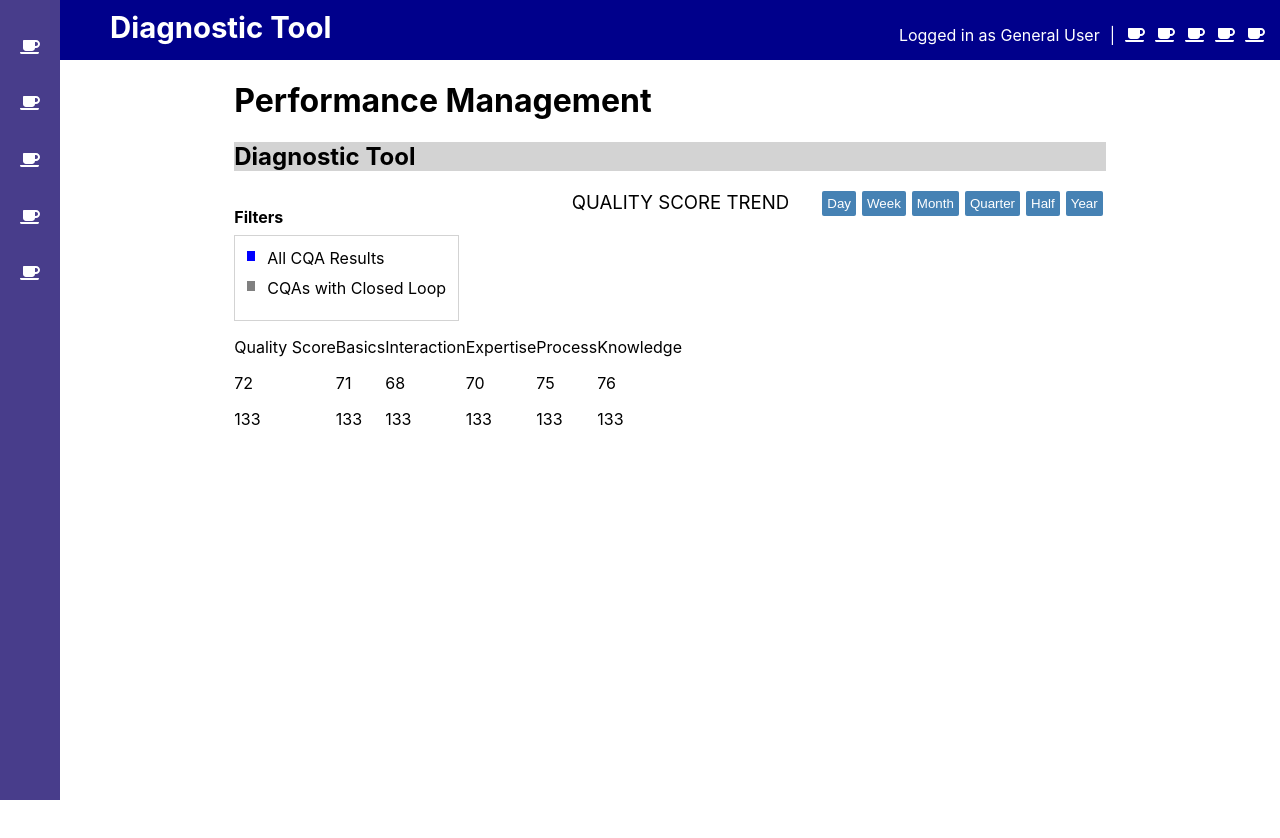
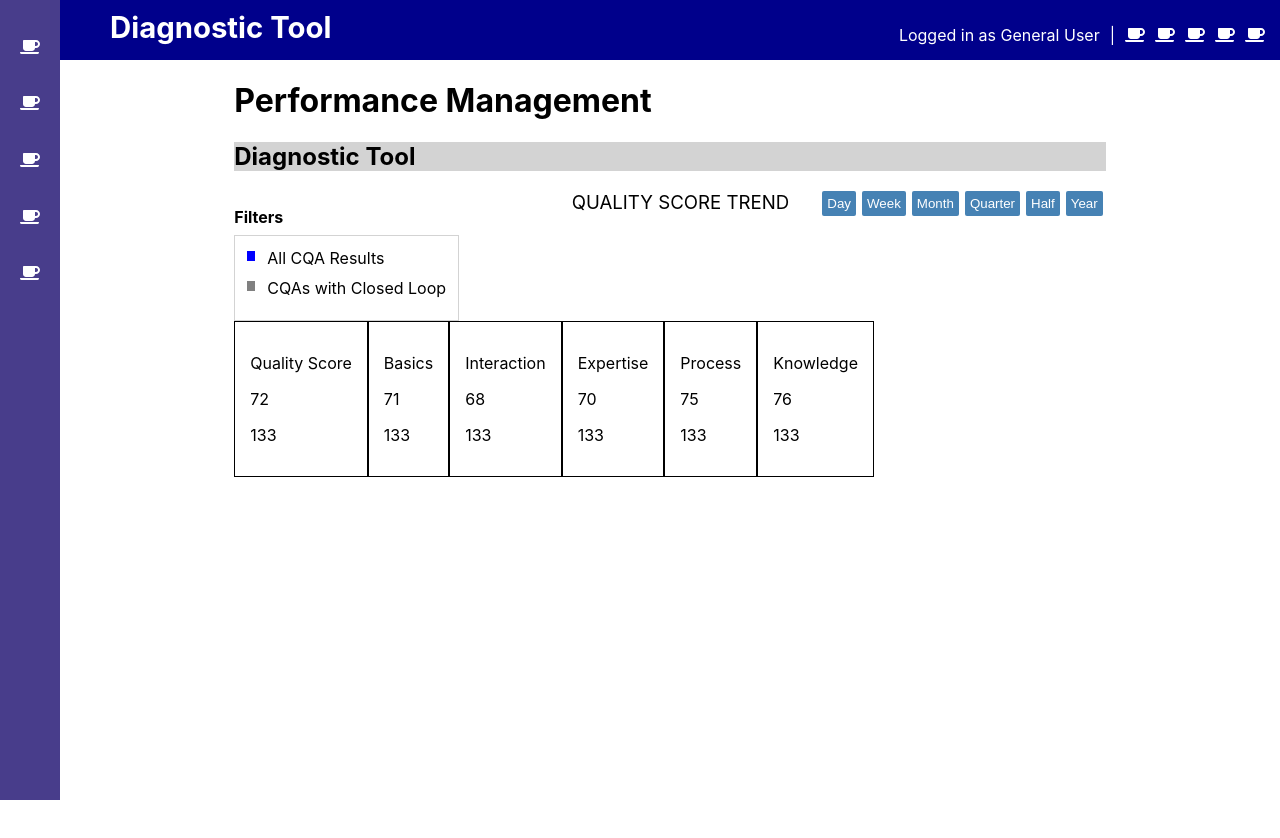
Before and after one commit to sidhantmathur/onr-assign, a React (Create React App) app: page / in a window 1280 px wide. Shown: the top 838 px of the page. Built offline with nearby package versions, Linux system fonts and the light colour scheme.

Commit message:
add box and remove unused code

```diff
--- a/src/components/charts/Donut.js
+++ b/src/components/charts/Donut.js
@@ -6,7 +6,7 @@ export default function Donut(props) {
   const { data } = props
 
   return (
-    <div>
+    <div className="gbox">
       <p>{data.name}</p>
       <p>{data.score}</p>
       <p>{data.sample}</p>
--- a/src/components/layouts/Stats.css
+++ b/src/components/layouts/Stats.css
@@ -8,3 +8,8 @@
   display: flex;
   flex-wrap: wrap;
 }
+
+.gbox {
+  border: 1px solid black;
+  padding: 15px;
+}
```
Also changed, not shown: src/components/layouts/Stats.js (+2 -8 lines).
